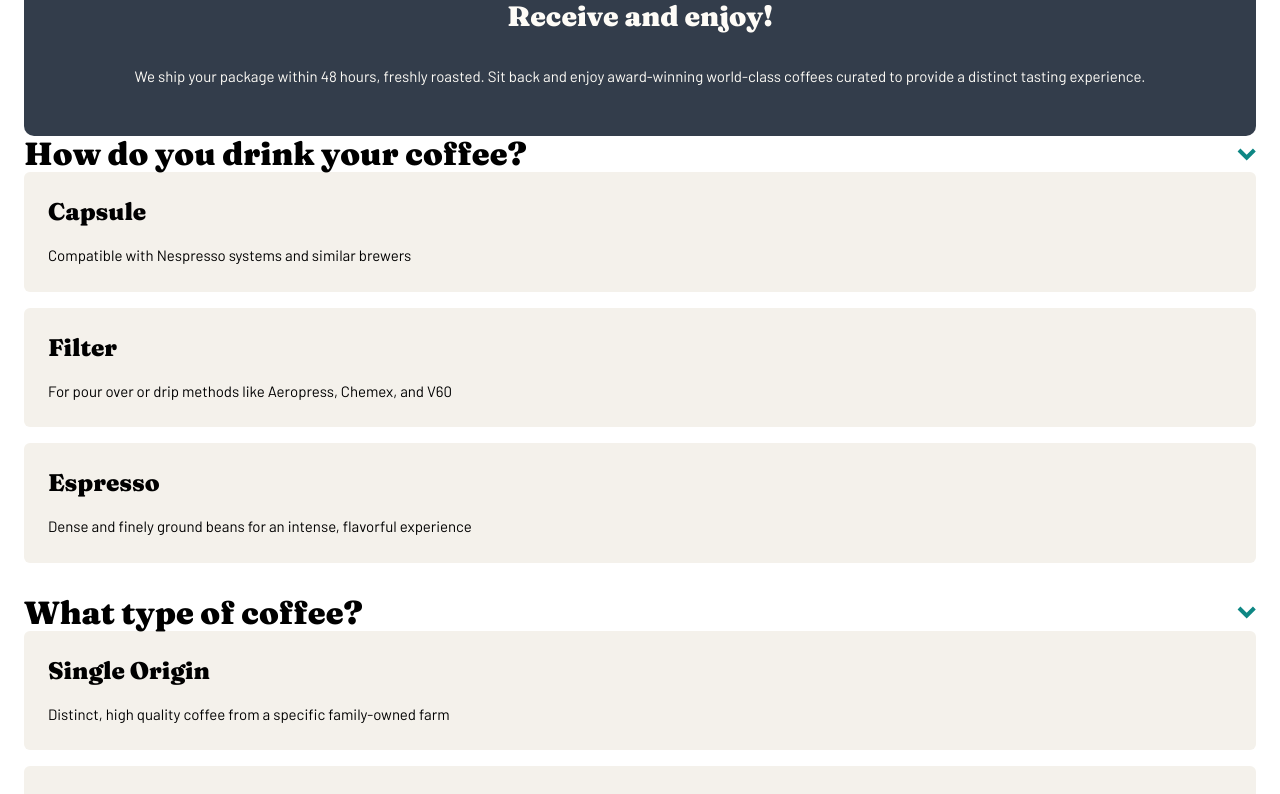
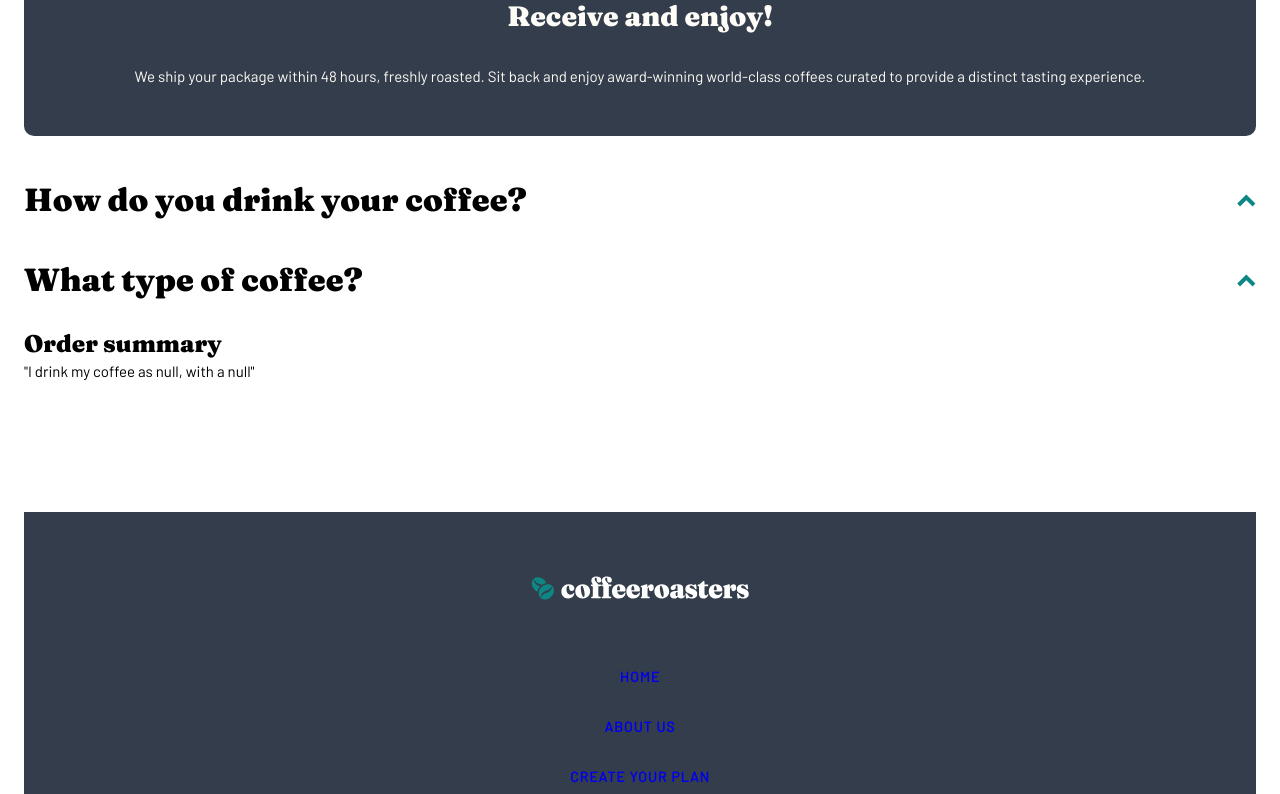
Before and after one commit to DrKlonk/fem-coffee, a Vue app: page /create-plan in a window 1280 px wide. Shown: the part 1180-1974 px from the top of the page. Built offline with nearby package versions, Linux system fonts and the light colour scheme.

Commit message:
collapsible options

```diff
--- a/src/pages/create/BigSelection.vue
+++ b/src/pages/create/BigSelection.vue
@@ -1,13 +1,15 @@
 <template>
   <div class="big-selection">
-    <header class="big-selection__header">
-      <h3 class="big-selection__question">{{ selection.question }}</h3>
+    <header class="big-selection__header" @click="toggleCollapsed">
+      <h4 class="big-selection__question">{{ selection.question }}</h4>
       <img
         class="big-selection__caret"
+        :class="{ up: isCollapsed }"
         src="@/assets/plan/desktop/icon-arrow.svg"
       />
     </header>
 
+    <template v-if="!isCollapsed">
       <big-selection-option
         v-for="option in selection.options"
         :key="option"
@@ -15,6 +17,7 @@
         :current="selectedOption"
         @selected="emitSelectedOption"
       />
+    </template>
   </div>
 </template>
 
@@ -28,6 +31,7 @@ export default {
   data() {
     return {
       selectedOption: null,
+      isCollapsed: true,
     }
   },
   props: {
@@ -44,12 +48,16 @@ export default {
         value: e,
       })
     },
+    toggleCollapsed() {
+      this.isCollapsed = !this.isCollapsed
+    },
   },
 }
 </script>
 
 <style lang="scss">
 .big-selection {
+  margin-top: 3rem;
   &:not(:last-child) {
     margin-bottom: 2rem;
   }
@@ -58,9 +66,21 @@ export default {
     justify-content: space-between;
     align-items: center;
     cursor: pointer;
+    margin-bottom: 2rem;
   }
   &__question {
     font-size: 2rem;
   }
+
+  &__caret {
+    transform: rotate(0deg);
+    transition: 0.5s transform;
+    &.up {
+      transform: rotate(180deg);
+    }
+    &:hover {
+      fill: $color-cyan-secondary;
+    }
+  }
 }
 </style>
--- a/src/pages/create/BigSelectionOption.vue
+++ b/src/pages/create/BigSelectionOption.vue
@@ -39,6 +39,10 @@ export default {
   border-radius: $br-small;
   padding: 1.5rem;
 
+  &:hover {
+    background-color: $color-big-selection-hover;
+  }
+
   &__text {
     margin-top: 1rem;
   }
```
Lines whose indentation alone changed are shown as unchanged.
